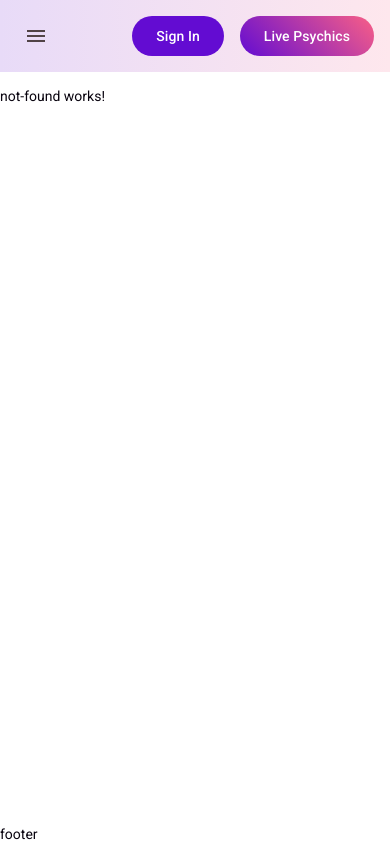
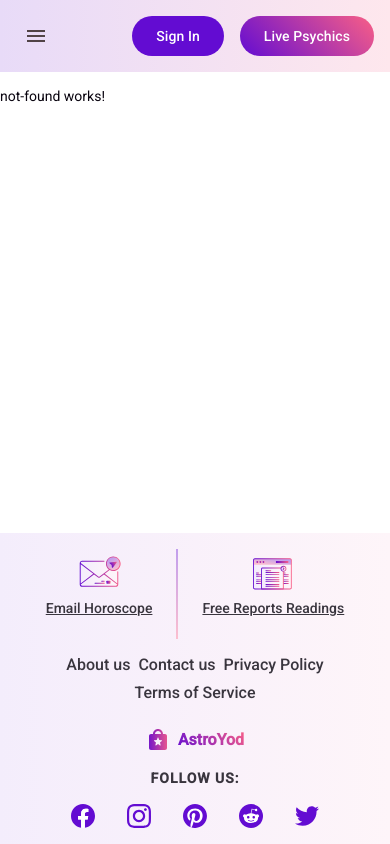
Before and after one commit to VYemalianova/angular-v19-sample, an Angular app: page /404 in a window 390 px wide. Built offline with nearby package versions, Linux system fonts and the light colour scheme; no server answers.

Commit message:
add footer

```diff
--- a/src/app/app.component.html
+++ b/src/app/app.component.html
@@ -16,7 +16,7 @@
           <router-outlet></router-outlet>
         </main>
 
-        <footer>footer</footer>
+        <app-footer></app-footer>
       </div>
     </mat-sidenav-content>
   </mat-sidenav-container>
--- /dev/null
+++ b/src/app/components/footer/footer.component.html
@@ -0,0 +1,43 @@
+<footer class="footer gradient--selago-wisppink">
+  <div class="footer-content">
+    <div class="footer-left-content">
+      <div class="social-media-wrapper">
+        <app-logo></app-logo>
+
+        <h4 class="text-caps mt-m">follow us:</h4>
+        <div class="social-media-icons">
+          @for (network of socialNetworkList; track $index) {
+            <img [src]="'assets/images/icons/social-icons/' + network + '.svg'" class="cursor-pointer" />
+          }
+        </div>
+      </div>
+
+      <div class="more-links-wrapper">
+        <a routerLink="/home" [state]="{ scrollTo: 'about-us' }" class="link">
+          About us
+        </a>
+        <a routerLink="/contact-us" class="link">
+          Contact us
+        </a>
+        <a routerLink="/" class="link">
+          Privacy Policy
+        </a>
+        <a routerLink="/" class="link">
+          Terms of Service
+        </a>
+      </div>
+    </div>
+
+    <div class="footer-right-content">
+      <div class="useful-link-wrapper">
+        <img src="assets/images/email_horoscopes.svg" />
+        <a class="link__underline">Email Horoscope</a>
+      </div>
+      <div class="vertical-divider"></div>
+      <div class="useful-link-wrapper">
+        <img src="assets/images/free_reports_readings.svg" />
+        <a class="link__underline">Free Reports Readings</a>
+      </div>
+    </div>
+  </div>
+</footer>
--- /dev/null
+++ b/src/app/components/footer/footer.component.scss
@@ -0,0 +1,96 @@
+.footer {
+  padding: 24px;
+
+  &-content {
+    max-width: 1000px;
+    display: flex;
+    align-items: center;
+    margin: 0 auto;
+  }
+
+  &-left-content,
+  &-right-content {
+    width: 50%;
+    display: flex;
+  }
+
+  &-left-content {
+    gap: 52px;
+  }
+
+  &-right-content {
+    justify-content: flex-end;
+    gap: 32px;
+  }
+}
+
+.social-media-icons {
+  display: flex;
+  gap: 32px;
+  margin-top: 16px;
+
+  img:hover {
+    box-shadow: rgba(57, 53, 62, 1) 0px 3px 8px;
+    border-radius: 5px;
+  }
+}
+
+.more-links-wrapper {
+  display: flex;
+  flex-direction: column;
+  gap: 8px;
+}
+
+.useful-link-wrapper {
+  display: flex;
+  flex-direction: column;
+  align-items: center;
+
+  img {
+    max-width: 50px;
+  }
+}
+
+@media (max-width: 1000px) {
+  .footer-right-content a {
+    font-size: 14px;
+  }
+}
+
+@media (max-width: 820px) {
+  .footer {
+    padding: 16px;
+
+    &-content {
+      flex-direction: column-reverse;
+      align-items: flex-start;
+      gap: 16px;
+    }
+
+    &-left-content,
+    &-right-content {
+      width: 100%;
+      gap: 24px;
+    }
+
+    &-left-content {
+      flex-direction: column-reverse;
+    }
+
+    &-right-content {
+      justify-content: center;
+    }
+  }
+
+  .social-media-wrapper {
+    display: flex;
+    flex-direction: column;
+    align-items: center;
+  }
+
+  .more-links-wrapper {
+    flex-direction: row;
+    flex-wrap: wrap;
+    justify-content: center;
+  }
+}
--- /dev/null
+++ b/src/app/components/footer/footer.component.ts
@@ -0,0 +1,13 @@
+import { Component } from '@angular/core';
+import { LogoComponent } from '../logo/logo.component';
+import { RouterModule } from '@angular/router';
+
+@Component({
+  selector: 'app-footer',
+  imports: [RouterModule, LogoComponent],
+  templateUrl: './footer.component.html',
+  styleUrl: './footer.component.scss'
+})
+export class FooterComponent {
+  socialNetworkList = ['facebook', 'instagram', 'pinterest', 'reddit', 'twitter'];
+}
```
Also changed, not shown: src/app/app.component.ts (+4 -3 lines), 1 other file (tests, documents, lock files or other folders).
